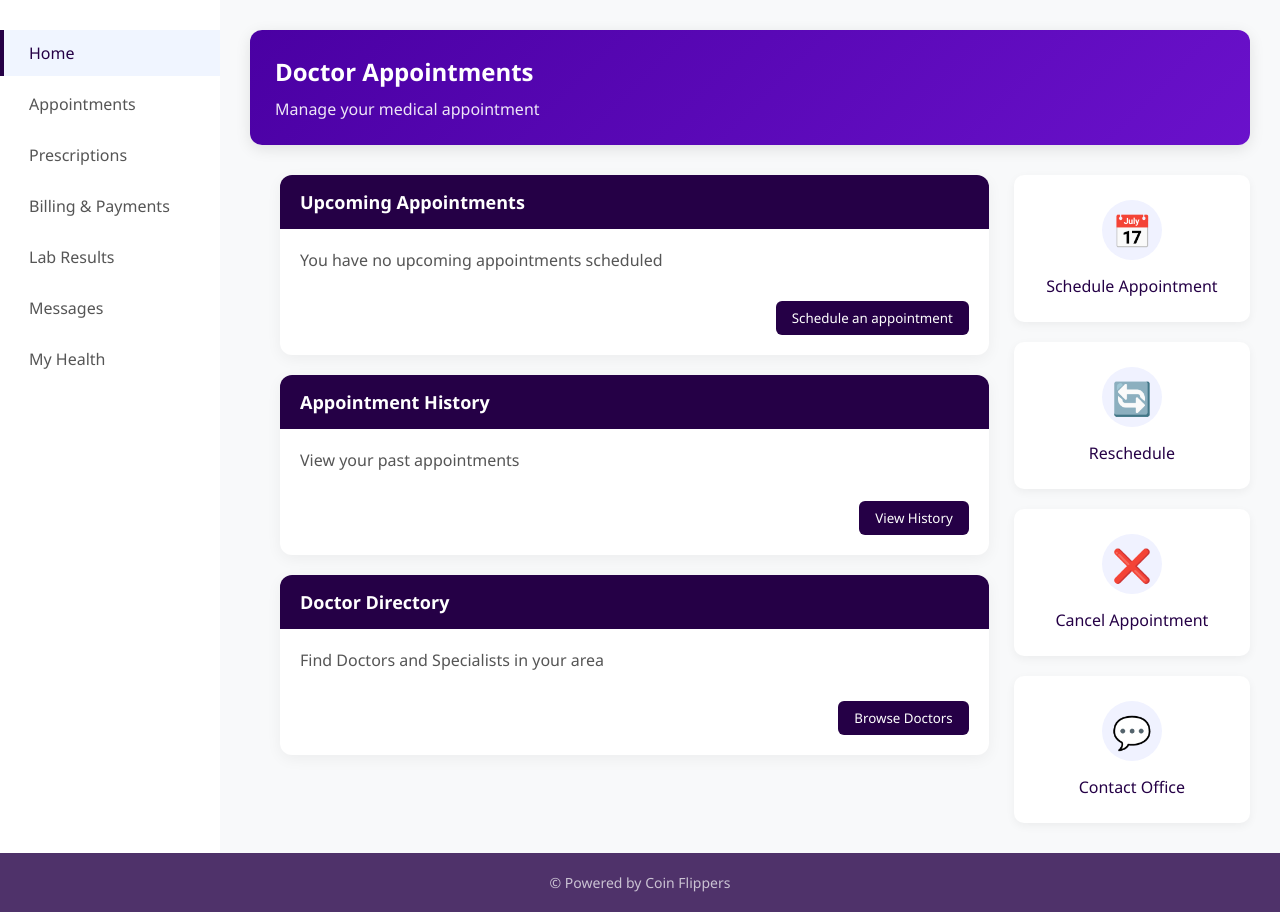
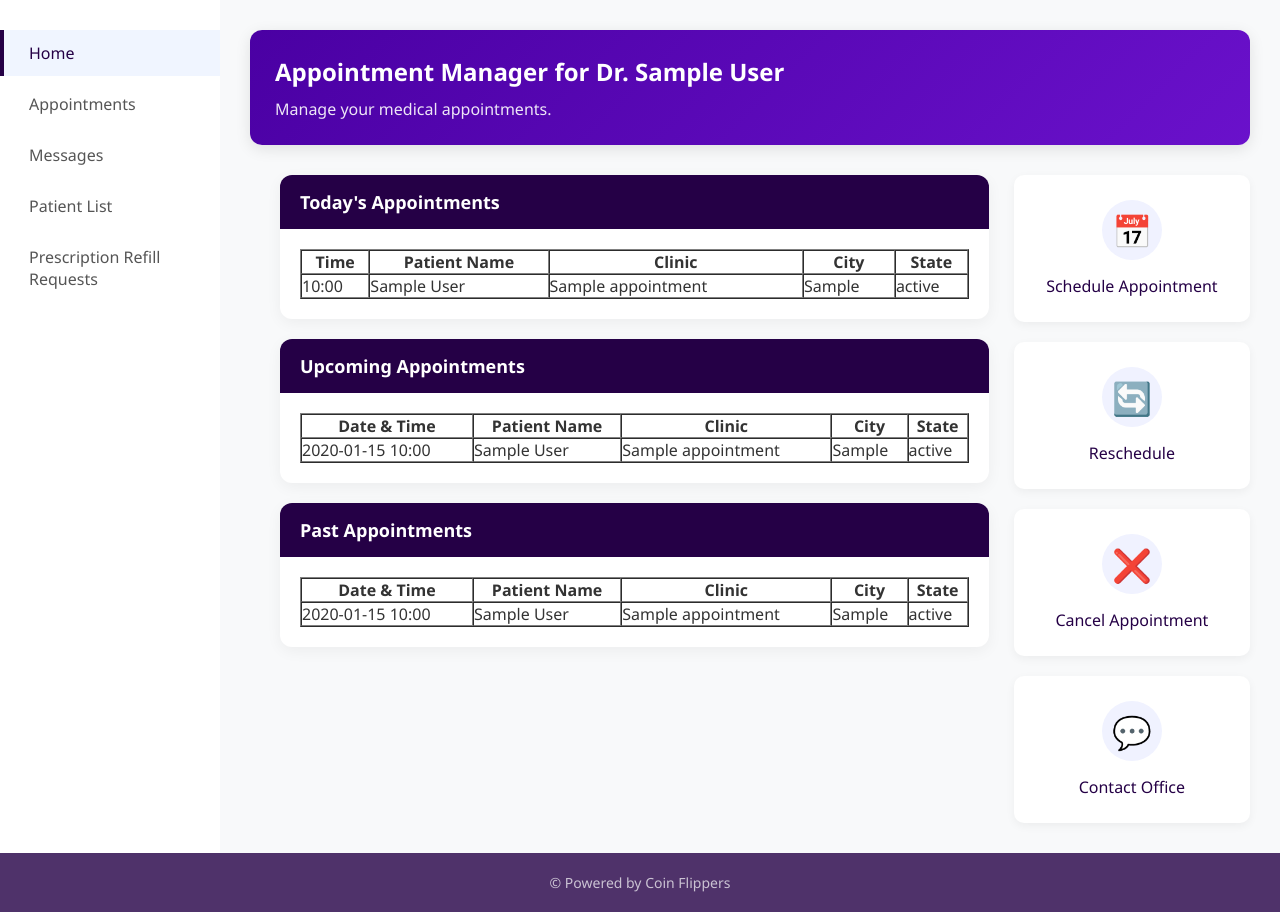
Before and after one commit to gfj2e/Patient_Management_Database, a Flask app: template app/doctor/templates/doctor_appointments.html in a window 1280 px wide. Shown: the part 66-978 px from the top of the page. Run offline with Flask 3, Linux system fonts and the light colour scheme; the template is opened without the code that fills it: values that come from a table or form of the project are taken from there, others are empty; tables that the repository leaves empty hold one stand-in row (values such as "Sample post").

Commit message:
Dr home, dr appts, routes work
added logic for counting/showing appts and messages (manually added messages in sqlworkbench for testing locally).

```diff
--- a/app/doctor/templates/doctor_appointments.html
+++ b/app/doctor/templates/doctor_appointments.html
@@ -51,55 +51,126 @@
             <ul>
                 <li><a href="{{ url_for('doctor.doctor_home') }}" class="active">Home</a></li>
                 <li><a href="{{ url_for('doctor.doctor_appointments') }}">Appointments</a></li>
-                <li><a href="#">Prescriptions</a></li>
-                <li><a href="#">Billing & Payments</a></li>
-                <li><a href="#">Lab Results</a></li>
                 <li><a href="#">Messages</a></li>
-                <li><a href="#">My Health</a></li>
+                <li><a href="#">Patient List</a></li>
+                <li><a href="#">Prescription Refill Requests</a></li>
+                <!-- <li><a href="#">Lab Results</a></li> -->
+                <!--<li><a href="#">My Health</a></li> -->
             </ul>
         </div>
 
         <div class="content">
             <div class="welcome-section">
-                <div class="welcome-message">Doctor Appointments</div>
-                <div class="welcome-subtitle">Manage your medical appointment</div>
+                <div class="welcome-message">Appointment Manager for Dr. {{ doctor.first_name }} {{ doctor.last_name }}</div>
+                <div class="welcome-subtitle">Manage your medical appointments.</div>
             </div>
 
             <div class="dashboard-container">
+
+
                 <div class="dashboard-vertical">
+
+    <!-- Today's Appointments -->
+    <div class="dashboard-card">
+        <div class="card-header">Today's Appointments</div>
+        <div class="card-content">
+            {% if todays_appointments %}
+            <table border="1" cellpadding="5" cellspacing="0">
+                <thead>
+                    <tr>
+                        <th>Time</th>
+                        <th>Patient Name</th>
+                        <th>Clinic</th>
+                        <th>City</th>
+                        <th>State</th>
+                    </tr>
+                </thead>
+                <tbody>
+                    {% for appt in todays_appointments %}
+                    <tr>
+                        <td>{{ appt.appointment_time.strftime("%H:%M") }}</td>
+                        <td>{{ appt.patient.first_name }} {{ appt.patient.last_name }}</td>
+                        <td>{{ appt.clinic_name }}</td>
+                        <td>{{ appt.city }}</td>
+                        <td>{{ appt.state }}</td>
+                    </tr>
+                    {% endfor %}
+                </tbody>
+            </table>
+            {% else %}
+            <p>No appointments today.</p>
+            {% endif %}
+        </div>
+    </div>
+
+    <!-- Upcoming Appointments -->
     <div class="dashboard-card">
         <div class="card-header">Upcoming Appointments</div>
         <div class="card-content">
-                            <p class="card-text">You have no upcoming appointments scheduled</p>
-
-                            <div class="card-action">
-                                <button class="btn-primary">Schedule an appointment</button>
-                            </div>
+            {% if upcoming_appointments %}
+            <table border="1" cellpadding="5" cellspacing="0">
+                <thead>
+                    <tr>
+                        <th>Date & Time</th>
+                        <th>Patient Name</th>
+                        <th>Clinic</th>
+                        <th>City</th>
+                        <th>State</th>
+                    </tr>
+                </thead>
+                <tbody>
+                    {% for appt in upcoming_appointments %}
+                    <tr>
+                        <td>{{ appt.appointment_time.strftime("%Y-%m-%d %H:%M") }}</td>
+                        <td>{{ appt.patient.first_name }} {{ appt.patient.last_name }}</td>
+                        <td>{{ appt.clinic_name }}</td>
+                        <td>{{ appt.city }}</td>
+                        <td>{{ appt.state }}</td>
+                    </tr>
+                    {% endfor %}
+                </tbody>
+            </table>
+            {% else %}
+            <p>No upcoming appointments.</p>
+            {% endif %}
         </div>
     </div>
 
+    <!-- Past Appointments -->
     <div class="dashboard-card">
-                        <div class="card-header">Appointment History</div>
+        <div class="card-header">Past Appointments</div>
         <div class="card-content">
-                                <p class="card-text">View your past appointments</p>
-                                <div class="card-action">
-                                    <button class="btn-primary">View History</button>
-                                </div>
+            {% if past_appointments %}
+            <table border="1" cellpadding="5" cellspacing="0">
+                <thead>
+                    <tr>
+                        <th>Date & Time</th>
+                        <th>Patient Name</th>
+                        <th>Clinic</th>
+                        <th>City</th>
+                        <th>State</th>
+                    </tr>
+                </thead>
+                <tbody>
+                    {% for appt in past_appointments %}
+                    <tr>
+                        <td>{{ appt.appointment_time.strftime("%Y-%m-%d %H:%M") }}</td>
+                        <td>{{ appt.patient.first_name }} {{ appt.patient.last_name }}</td>
+                        <td>{{ appt.clinic_name }}</td>
+                        <td>{{ appt.city }}</td>
+                        <td>{{ appt.state }}</td>
+                    </tr>
+                    {% endfor %}
+                </tbody>
+            </table>
+            {% else %}
+            <p>No past appointments.</p>
+            {% endif %}
         </div>
     </div>
 
-                    <div class="dashboard-card">
-                        <div class="card-header">Doctor Directory</div>
-                            <div class="card-content">
-                                <p class="card-text">Find Doctors and Specialists in your area</p>
-
-                                <div class="card-action">
-                                    <button class="btn-primary">Browse Doctors</button>
 </div>
 
-                            </div>
-                    </div>
-                </div>
 
                     <div class="quick-actions">
                     <div class="action-card">
--- a/app/main/routes.py
+++ b/app/main/routes.py
@@ -11,8 +11,8 @@ def index():
     if current_user.is_authenticated:
         if isinstance(current_user, Patient_Login):
             return redirect(url_for('patient.patient_home'))
-        elif isinstance(current_user, Doctor_Login):
-            return redirect(url_for('doctor.doctor_home')) # Assuming you have a doctor dashboard
+        # elif isinstance(current_user, Doctor_Login):
+        #     return redirect(url_for('doctor.doctor_home')) # Assuming you have a doctor dashboard
         elif isinstance(current_user, Admin_Login):
             return redirect(url_for('admin.dashboard')) # Assuming you have an admin dashboard
     return render_template("index.html")
--- a/static/patient_styles.css
+++ b/static/patient_styles.css
@@ -42,6 +42,21 @@ body {
     margin-right: 10px;
     font-size: 24px;
 }
+
+.logo a {
+    color: inherit;
+    text-decoration: none;
+    font-size: inherit;
+    font-weight: inherit;
+    display: inline-block;
+    cursor: pointer;
+}
+
+.logo a:hover {
+    color: inherit;
+    text-decoration: none;
+}
+
 
 .right-header {
     display: flex;
--- a/static/styles.css
+++ b/static/styles.css
@@ -34,6 +34,8 @@ body {
     margin-right: 10px;
     font-size: 24px;
 }
+
+
 
 /*login/register buttons*/
 .btn{
```
Also changed, not shown: app/doctor/routes.py (+62 -7 lines), app/doctor/templates/doctor_home.html (+43 -17 lines). Lines whose indentation alone changed are shown as unchanged.
